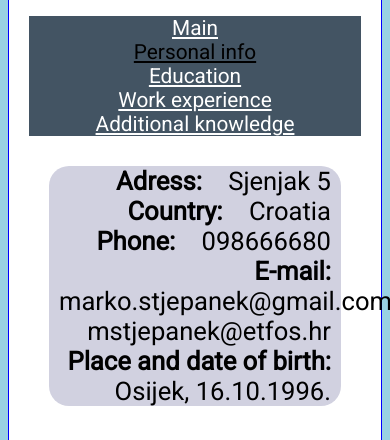
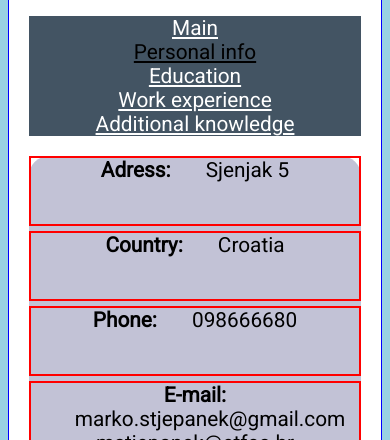
Before and after one commit to markostj/html-css3-cv-, a plain HTML site: page PersonalInfo.html in a window 390 px wide. Shown: the part 191-631 px from the top of the page. Drawn offline with Linux system fonts and the light colour scheme.

Commit message:
Personal Info is Responsive

```diff
--- a/PersonalInfo.html
+++ b/PersonalInfo.html
@@ -24,48 +24,35 @@
             <content>
                 <main>
                     <div class="frame">
-                          <div class="row">
-                                <div class="col-12" >
-                                   <span> <b>Adress:</b> </span>
-                                   <span>Sjenjak 5</span>
+                          <div class="box2">
+                             <div class="textcontent">
+                                 <b>Adress:</b>  <div class="textcontent2">Sjenjak 5</div>
                              </div>
 
                           </div>
-                         <div class="row">
-                                <div class="col-12" >
-                                   <span> <b>Country:</b> </span>
-                                   <span>Croatia</span>
+                         <div class="box2">
+                                <div class="textcontent">
+                                    <b>Country:</b>  <div class="textcontent2">Croatia</div>
                                 </div>
 
                          </div>
-                         <div class="row">
-                                <div class="col-12" >
-                                   <span> <b>Phone:</b> </span>
-                                   <span>098666680</span>
+                         <div class="box2">
+                             <div class="textcontent">
+                                 <b>Phone:</b> <div class="textcontent2">098666680</div>
+                             </div>
+                         </div>
+                          <div class="box2">
+                              <div class="textcontent">
+                                    <b>E-mail:</b>  <div class="textcontent2">marko.stjepanek@gmail.com</div>
+                                     <div class="someclass">mstjepanek@etfos.hr</div>
+                              </div>
+                          </div>
+                          <div class="box2">
+                              <div class="textcontent">
+                                  <b> Place and date of birth:</b>  <div class="textcontent2">Osijek, 16.10.1996.</div>
+                              </div>
                           </div>
 
-                         </div>
-                         <div class="row">
-                                <div class="col-12" >
-                                   <span> <b>E-mail:</b> </span>
-                                   <span>marko.stjepanek@gmail.com</span>
-                                </div>
-
-                         </div>
-                         <div class="row">
-                                <div class="col-12" >
-                                   <span></span>
-                                   <span>mstjepanek@etfos.hr</span>
-                                </div>
-
-                         </div>
-                         <div class="row">
-                                <div class="col-12" >
-                                   <span> <b>Place and date of birth:</b> </span>
-                                   <span>Osijek, 16.10.1996.</span>
-                                </div>
-
-                         </div>
                     </div>
                 </main>
             </content>
--- a/style.css
+++ b/style.css
@@ -87,19 +87,16 @@ input:focus{
     text-align:center;
 }
 /*For other sites */
+.frame{
+    background-color:#c2c2d6;
+    border-radius:20px;
+    margin:20px 0 0 0;
+}
 
-main .frame{
-    border-radius:20px;
-    margin:30px 20px;
-    background-color:#d1d1e0;
-}
-main {
-    text-align:right;
-}
-main span{
-    margin:10px;
-    font-size:1.6rem;
-}
+
+
+
+/*responsive */
 @media (min-width: 1500px){
     .box{
         float:left;
@@ -121,8 +118,22 @@ main span{
     }
     .foot a{
     position:relative;
-    left:52%
-}
+    left:52%;
+    }
+    .box2{
+        width:100%;
+        height:70px;
+        border: 2px solid red;
+        margin: 0 0 10px 0;
+    }
+    .textcontent{
+        text-align:center;
+        font-size:1.8rem;
+    }
+    .textcontent2{
+        display:inline-block;
+        margin:0 0 0 30px;
+    }
 }
 @media  (max-width: 1500px) {
     .box{
@@ -148,7 +159,21 @@ main span{
     .foot a{
     position:relative;
     left:52%
-}
+    }
+    .box2{
+        width:100%;
+        height:70px;
+        border: 2px solid red;
+        margin: 0 0 10px 0;
+    }
+    .textcontent{
+        text-align:center;
+        font-size:1.8rem;
+    }
+    .textcontent2{
+        display:inline-block;
+        margin:0 0 0 30px;
+    }
 }
     @media  (max-width: 1000px) {
     .box{
@@ -178,7 +203,21 @@ main span{
     .foot a{
     position:relative;
     left:55%
-}
+    }
+    .box2{
+        width:100%;
+        height:70px;
+        border: 2px solid red;
+        margin: 0 0 10px 0;
+    }
+    .textcontent{
+        text-align:center;
+        font-size:1.5rem;
+    }
+    .textcontent2{
+        display:inline-block;
+        margin:0 0 0 30px;
+    }
 }
      @media  (max-width: 500px) {
     .box{
@@ -208,8 +247,21 @@ main span{
       .foot a{
     position:relative;
     left:57%
-}
-
+    }
+    .box2{
+        width:100%;
+        height:70px;
+        border: 2px solid red;
+        margin: 0 0 5px 0;
+    }
+    .textcontent{
+        text-align:center;
+        font-size:1.3rem;
+    }
+    .textcontent2{
+        display:inline-block;
+        margin:0 0 0 30px;
+    }
 }
 @media (max-width: 300px){
     .box{
@@ -222,7 +274,7 @@ main span{
 .navAll{
            display: block;
             width:100%;
-           font-size:1.3rem;
+           font-size:1.2rem;
         }
     .title{
         font-size:0.9rem;
@@ -242,5 +294,19 @@ main span{
     .foot a{
     position:relative;
     left:58%
+    }
+    .box2{
+        width:100%;
+        height:70px;
+        border: 2px solid red;
+        margin: 0 0 5px 0;
+    }
+    .textcontent{
+        text-align:center;
+        font-size:1.3rem;
+    }
+    .textcontent2{
+        display:inline-block;
+        margin:0 0 0 30px;
+    }
 }
-}
```
Lines whose indentation alone changed are shown as unchanged.
